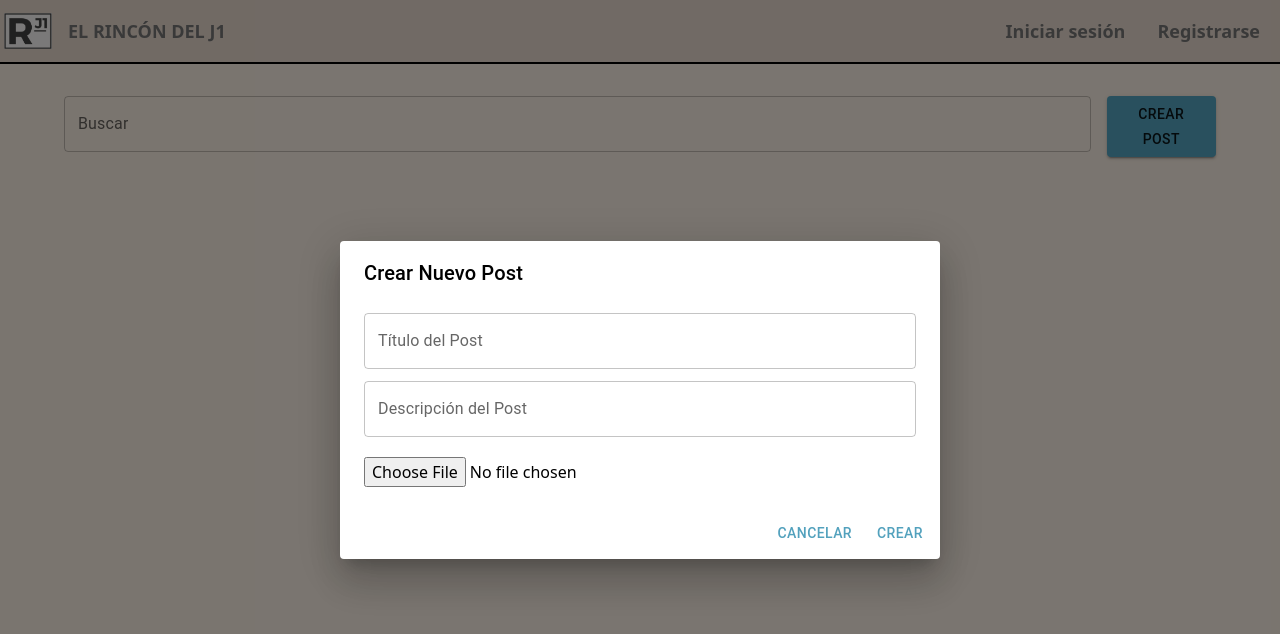
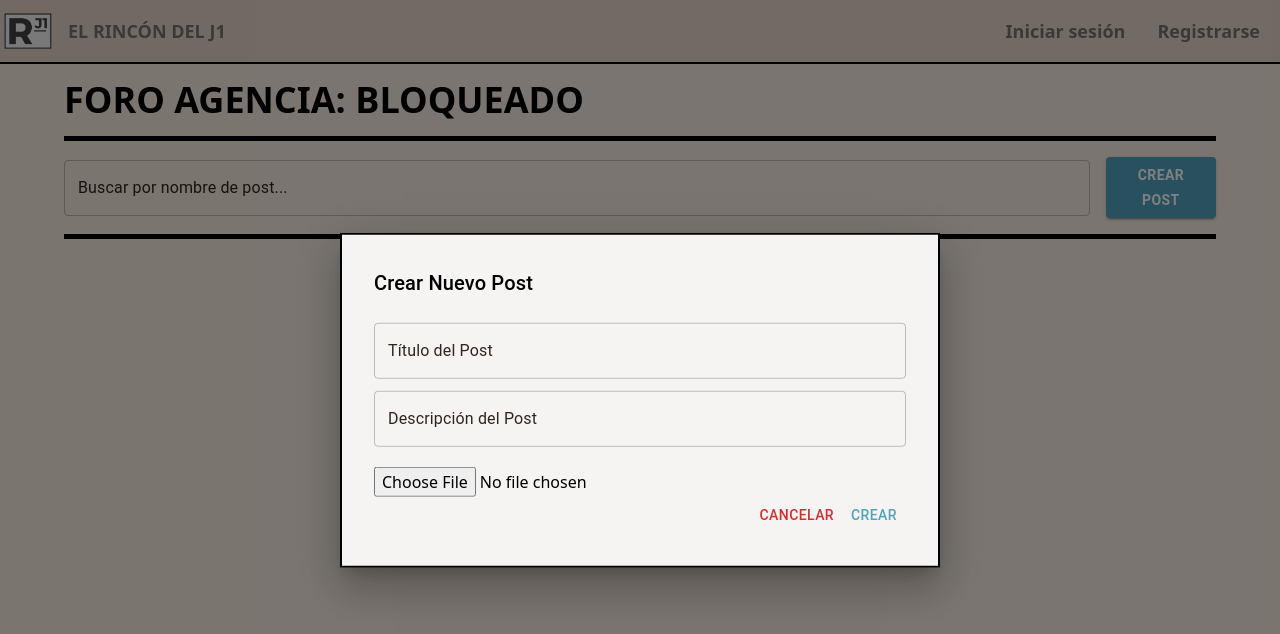
Before and after one commit to angelo808/Software2_RinconJ1, a React (Create React App) app: page /mis-foros-agencia in a window 1280 px wide. Both pictures are taken after a click on the button "CREAR POST". Shown: the top 634 px of the page. Built offline with nearby package versions, Linux system fonts and the light colour scheme.

Commit message:
diseño ui de foros de agencia

```diff
--- a/src/App.js
+++ b/src/App.js
@@ -16,6 +16,7 @@ const theme = createTheme({
     },
     text: {
       primary: "#000000",
+      secondary: "#31241E",
     },
     button: {
       primary: "#52A1BD", // Celeste
--- a/src/components/Comment.js
+++ b/src/components/Comment.js
@@ -1,30 +1,32 @@
-import React from 'react';
-import { Box, Card, CardContent, Typography } from '@mui/material';
+import React from "react";
+import { Box, Card, CardContent, Typography } from "@mui/material";
 
 const Comment = ({ comment }) => {
   return (
     <Box mt={2} ml={4}>
-      <Card>
+      <Card sx={{ backgroundColor: "#D1C8C1" }}>
         <CardContent>
           <Box display="flex" alignItems="center">
             <Box
               sx={{
                 width: 30,
                 height: 30,
-                backgroundColor: '#00aaff',
-                borderRadius: '50%',
-                display: 'flex',
-                alignItems: 'center',
-                justifyContent: 'center',
-                color: '#fff',
-                fontSize: '1.2rem',
+                backgroundColor: "#00aaff",
+                borderRadius: "50%",
+                display: "flex",
+                alignItems: "center",
+                justifyContent: "center",
+                color: "#fff",
+                fontSize: "1.2rem",
                 mr: 2,
               }}
             >
               {comment.user.charAt(0)}
             </Box>
             <Box>
-              <Typography variant="body1"><strong>{comment.user}</strong></Typography>
+              <Typography variant="body1">
+                <strong>{comment.user}</strong>
+              </Typography>
               <Typography variant="body2">{comment.text}</Typography>
             </Box>
           </Box>
@@ -32,6 +34,6 @@ const Comment = ({ comment }) => {
       </Card>
     </Box>
   );
-}
+};
 
 export default Comment;
--- a/src/components/Formulario.jsx
+++ b/src/components/Formulario.jsx
@@ -4,11 +4,14 @@ import { Link, Navigate } from "react-router-dom";
 import { UserContext } from "../context/UserContext";
 import { USERS } from "../data/users";
 
-const Formulario = () => {// Formulario de inicio de sesión
+const Formulario = () => {
+  // Formulario de inicio de sesión
   const { register, handleSubmit, reset } = useForm();
   const { user, addUser } = useContext(UserContext);
 
-  const onSubmit = (data) => {// Función que se ejecuta al enviar el formulario
+  const onSubmit = (data) => {
+    // Función que se ejecuta al enviar el formulario
+
     const userLogin = USERS.find(
       (u) => u.username === data.userAccount && u.password === data.userPassword
     );
@@ -20,6 +23,8 @@ const Formulario = () => {// Formulario de inicio de sesión
         userLogin.occupation,
         userLogin.photo
       ); // Asigna el usuario al contexto global
+
+      localStorage.setItem("nombreUsuario", userLogin.name);
       alert("Inicio de sesión exitosa!");
     } else {
       alert("¡Credenciales no válidas!");
--- a/src/components/Forum/Forum.jsx
+++ b/src/components/Forum/ForumAgencia.jsx
@@ -1,4 +1,5 @@
-import React, { useState } from "react";
+import React, { useState, useEffect } from "react";
+import { BLOQUEADO } from "../../constants";
 import Post from "./Post";
 import {
   Container,
@@ -9,6 +10,9 @@ import {
   DialogActions,
   DialogContent,
   DialogTitle,
+  Divider,
+  Modal,
+  Typography,
 } from "@mui/material";
 
 const Forum = () => {
@@ -19,8 +23,17 @@ const Forum = () => {
   const [newPostImage, setNewPostImage] = useState(null);
   const [searchTerm, setSearchTerm] = useState("");
 
-  // Esta variable representará al usuario actualmente registrado
-  const currentUser = "UsuarioActual"; // Placeholder, cambiar cuando se implemente autenticación
+  const [nombreAgencia, setNombreAgencia] = useState(BLOQUEADO);
+  const [nombreUsuario, setNombreUsuario] = useState("");
+
+  useEffect(() => {
+    // setIsLoading(true);
+    const nombreAgencia = localStorage.getItem("nombreAgencia") || BLOQUEADO;
+    const nombreUsuario = localStorage.getItem("nombreUsuario") || BLOQUEADO;
+    setNombreAgencia(nombreAgencia);
+    setNombreUsuario(nombreUsuario);
+    // setIsLoading(false);
+  }, []);
 
   const handleCreatePost = () => {
     setPosts([
@@ -29,7 +42,7 @@ const Forum = () => {
         id: posts.length,
         title: newPostTitle,
         content: newPostContent,
-        author: currentUser,
+        author: nombreUsuario,
         image: newPostImage,
         comments: [],
       },
@@ -56,11 +69,15 @@ const Forum = () => {
 
   return (
     <Container>
-      <Box mt={4} display="flex" justifyContent="space-between">
+      <h2 className="text-4xl font-bold text-secondary my-4">
+        FORO AGENCIA: {nombreAgencia}
+      </h2>
+      <Divider sx={{ borderBottomWidth: 5, backgroundColor: "#000" }} />
+
+      <Box className="flex flex-row my-4 items-center">
         <TextField
           fullWidth
-          label="Buscar"
-          variant="outlined"
+          label="Buscar por nombre de post..."
           value={searchTerm}
           onChange={handleSearchChange}
         />
@@ -70,9 +87,10 @@ const Forum = () => {
           sx={{ ml: 2 }}
           onClick={() => setNewPostOpen(true)}
         >
-          CREAR POST
+          <p className="text-white font-bold">CREAR POST</p>
         </Button>
       </Box>
+      <Divider sx={{ borderBottomWidth: 5, backgroundColor: "#000" }} />
 
       {filteredPosts.map((post) => (
         <Post
@@ -80,13 +98,34 @@ const Forum = () => {
           post={post}
           setPosts={setPosts}
           posts={posts}
-          currentUser={currentUser}
+          currentUser={nombreUsuario}
         />
       ))}
 
-      <Dialog open={newPostOpen} onClose={() => setNewPostOpen(false)}>
-        <DialogTitle>Crear Nuevo Post</DialogTitle>
-        <DialogContent>
+      <Modal
+        open={newPostOpen}
+        onClose={() => setNewPostOpen(false)}
+        aria-labelledby="modal-title"
+        aria-describedby="modal-description"
+      >
+        <Box
+          sx={{
+            position: "absolute",
+            top: "50%",
+            left: "50%",
+            transform: "translate(-50%, -50%)",
+            width: 600,
+            bgcolor: "#F6F4F3",
+            border: "2px solid #000",
+            boxShadow: 24,
+            p: 4,
+            backgroundColor: "#F6F4F3",
+          }}
+        >
+          <Typography id="modal-title" variant="h6" component="h2" mb={2}>
+            Crear Nuevo Post
+          </Typography>
+
           <TextField
             autoFocus
             margin="dense"
@@ -123,12 +162,14 @@ const Forum = () => {
               />
             </Box>
           )}
-        </DialogContent>
-        <DialogActions>
-          <Button onClick={() => setNewPostOpen(false)}>Cancelar</Button>
-          <Button onClick={handleCreatePost}>Crear</Button>
-        </DialogActions>
-      </Dialog>
+          <div className="flex justify-end">
+            <Button color="error" onClick={() => setNewPostOpen(false)}>
+              Cancelar
+            </Button>
+            <Button onClick={handleCreatePost}>Crear</Button>
+          </div>
+        </Box>
+      </Modal>
     </Container>
   );
 };
--- a/src/components/Forum/Post.jsx
+++ b/src/components/Forum/Post.jsx
@@ -76,7 +76,7 @@ const Post = ({ post, setPosts, posts, currentUser }) => {
 
   return (
     <Box>
-      <Card sx={{ mt: 4 }}>
+      <Card sx={{ mt: 4, backgroundColor: "#D1C8C1" }}>
         <CardContent>
           <Box display="flex" alignItems="center" mb={2}>
             <Box
--- a/src/components/ProtectedRoutes.jsx
+++ b/src/components/ProtectedRoutes.jsx
@@ -6,9 +6,9 @@ const ProtectedRoutes = ({ children = null }) => {
   //Rutas protegidas
   const { user } = useContext(UserContext);
 
-  // if(!user){
-  //     return <Navigate to="/iniciar-sesion" />
-  // }
+  //   if (!user) {
+  //     return <Navigate to="/iniciar-sesion" />;
+  //   }
 
   return children ? children : <Outlet />;
 };
--- a/src/routes/MyRoutes.jsx
+++ b/src/routes/MyRoutes.jsx
@@ -10,7 +10,7 @@ import Header from "../components/Header";
 import Profile from "../pages/Profile";
 import ChangePassword from "../components/ChangePassword";
 
-import Forum from "../components/Forum/Forum";
+import Forum from "../components/Forum/ForumAgencia";
 import { ForumLandingPage } from "../components/Forum/ForumLandingPage";
 
 const MyRoutes = () => {
```
